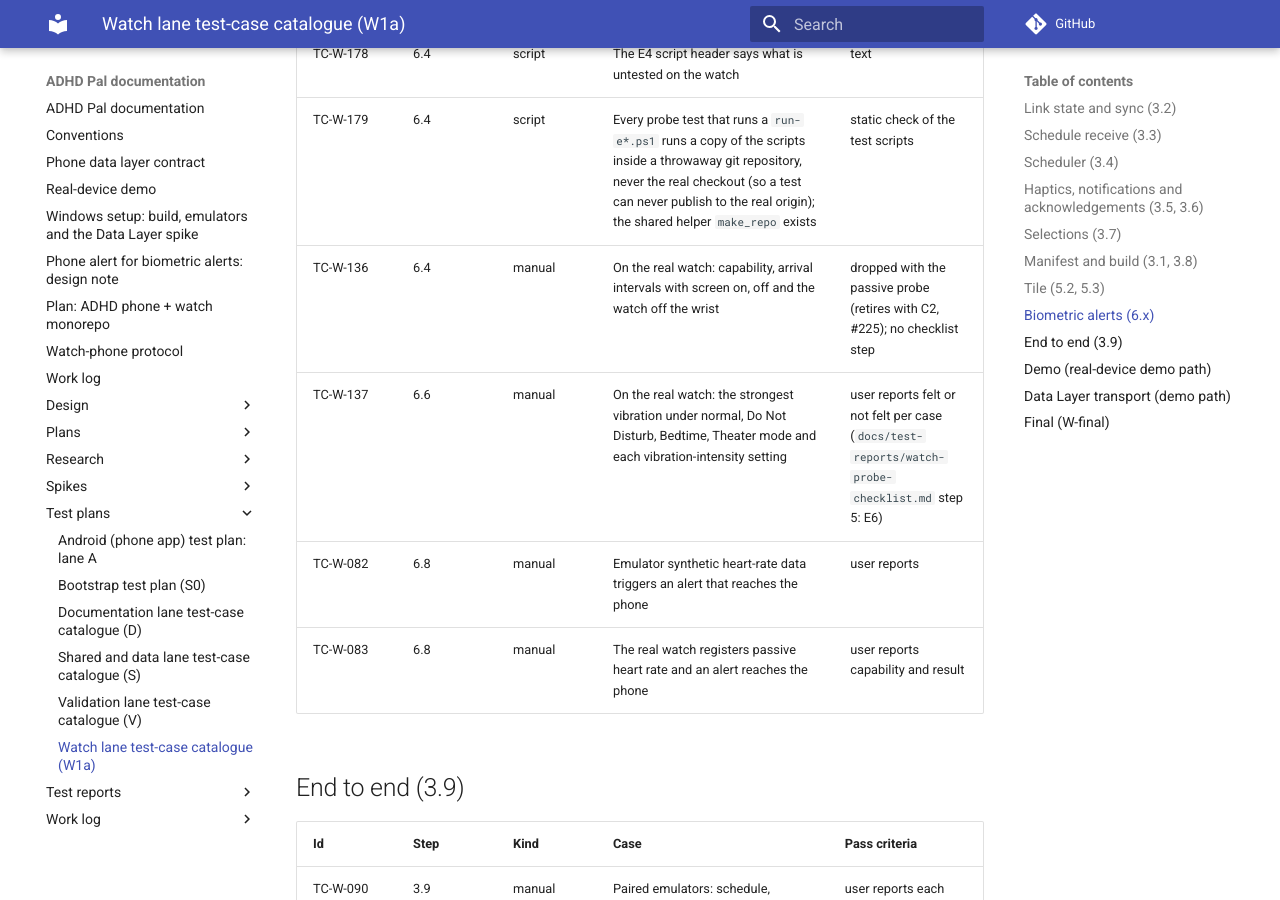
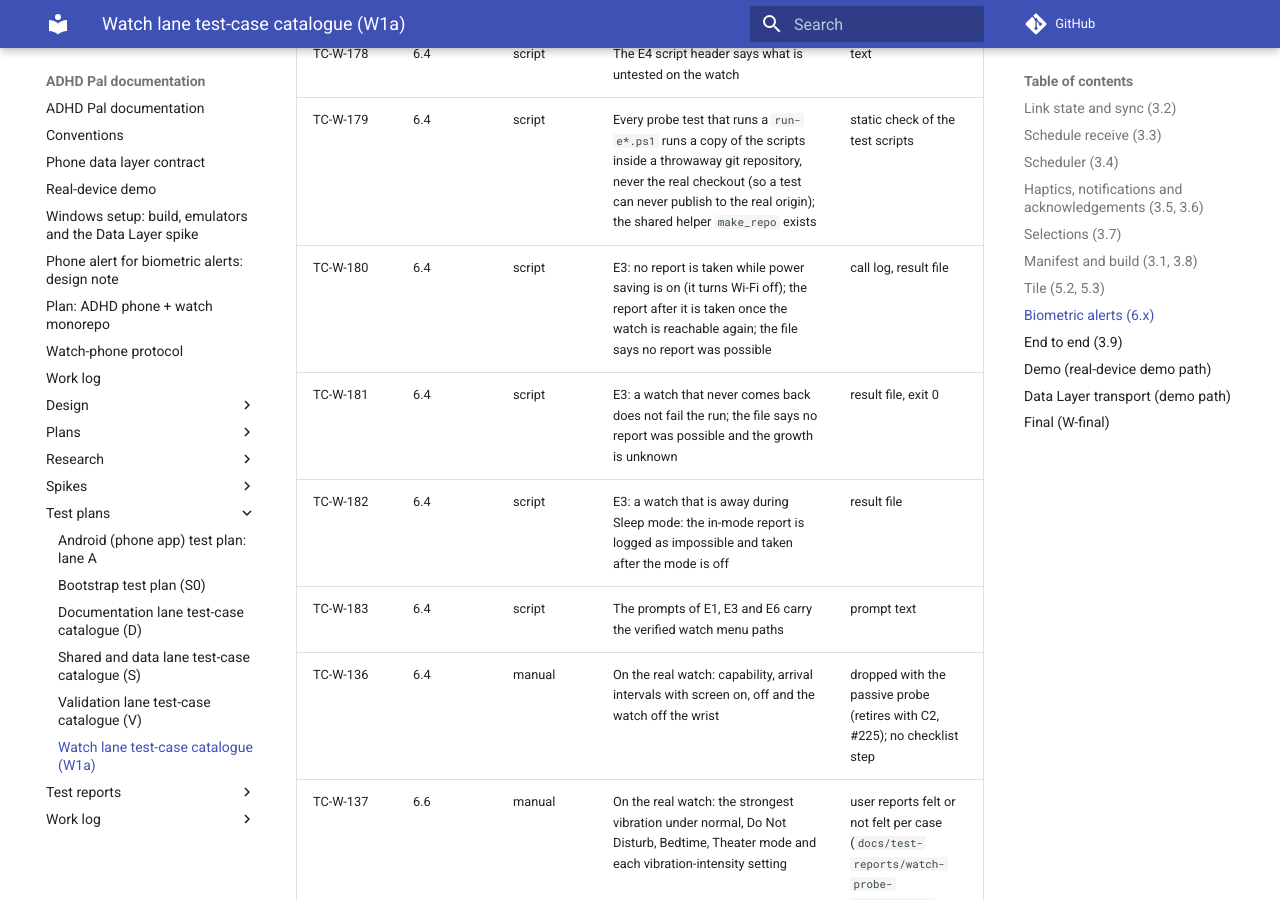
Before and after one commit to shlomoa/my-adhd-pal, an MkDocs documentation site: the page built from docs/test-plans/watch.md, in a window 1280 px wide and 900 px high, scrolled down 12187 px. Built offline with MkDocs 1.6.1 and Material for MkDocs 9.7.7, drawn with Linux system fonts in a browser that asks for light colours; comment, search, counter and statistics services are not loaded.

Commit message:
Catalogue rows TC-W-180 to 183
Co-Authored-By: Claude Sonnet 5.5 <noreply@anthropic.com>
Claude-Session: https://claude.ai/code/session_01WEDbyAJ64XqdSoQasUsg7b

```diff
--- a/docs/test-plans/watch.md
+++ b/docs/test-plans/watch.md
@@ -170,6 +170,10 @@ Note (retirement, docs only): TC-W-132 to 136 and TC-W-139 to 143 belong to the
 | TC-W-177 | 6.4 | script | A front screen that cannot be started fails the run, restores the screen timeout and still publishes the file | exit code, call log, origin refs |
 | TC-W-178 | 6.4 | script | The E4 script header says what is untested on the watch | text |
 | TC-W-179 | 6.4 | script | Every probe test that runs a `run-e*.ps1` runs a copy of the scripts inside a throwaway git repository, never the real checkout (so a test can never publish to the real origin); the shared helper `make_repo` exists | static check of the test scripts |
+| TC-W-180 | 6.4 | script | E3: no report is taken while power saving is on (it turns Wi-Fi off); the report after it is taken once the watch is reachable again; the file says no report was possible | call log, result file |
+| TC-W-181 | 6.4 | script | E3: a watch that never comes back does not fail the run; the file says no report was possible and the growth is unknown | result file, exit 0 |
+| TC-W-182 | 6.4 | script | E3: a watch that is away during Sleep mode: the in-mode report is logged as impossible and taken after the mode is off | result file |
+| TC-W-183 | 6.4 | script | The prompts of E1, E3 and E6 carry the verified watch menu paths | prompt text |
 | TC-W-136 | 6.4 | manual | On the real watch: capability, arrival intervals with screen on, off and the watch off the wrist | dropped with the passive probe (retires with C2, #225); no checklist step |
 | TC-W-137 | 6.6 | manual | On the real watch: the strongest vibration under normal, Do Not Disturb, Bedtime, Theater mode and each vibration-intensity setting | user reports felt or not felt per case (`docs/test-reports/watch-probe-checklist.md` step 5: E6) |
 | TC-W-082 | 6.8 | manual | Emulator synthetic heart-rate data triggers an alert that reaches the phone | user reports |
```
